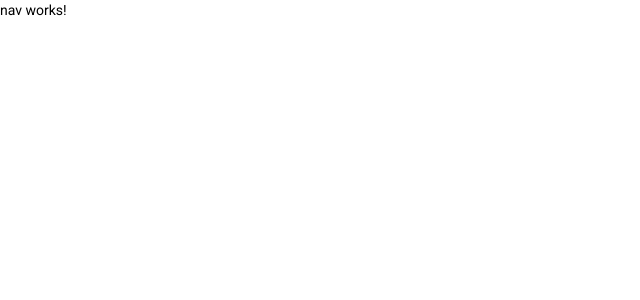
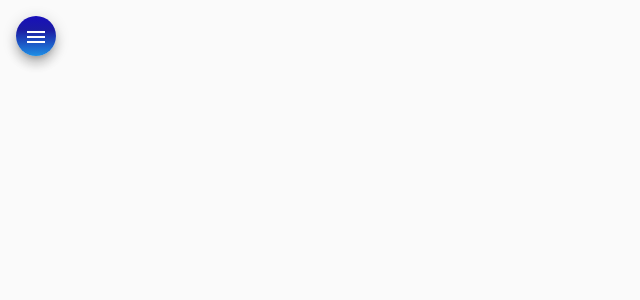
Before and after one commit to 77KarteNascimento/helpdesk-frontend, an Angular app: page / in a window 1280 px wide. Shown: the top 300 px of the page, without its empty margins (0-640 px from the left). Built offline with nearby package versions, Linux system fonts and the light colour scheme.

Commit message:
adicionando o HTML e Css do componet nav

```diff
--- a/src/app/components/nav/nav.component.css
+++ b/src/app/components/nav/nav.component.css
@@ -0,0 +1,28 @@
+.container {
+    height: 100%;
+}
+
+.sidenav {
+    width: 13rem;
+    color: white;
+    background: linear-gradient(180deg, rgb(24, 15, 186) 0%, rgb(27, 27, 163) 35%, rgba(4, 130, 226, 0.893) 100%);
+}
+img {
+    width: 100%;
+    height: 7rem;
+    margin: .8rem auto 1rem auto;
+}
+
+.sidenav a {
+    color: white;
+}
+
+.sidenav i {
+    margin-right: .6rem;
+}
+
+.menu {
+    margin: 1rem 0 0 1rem;
+    color:white;
+    background: linear-gradient(180deg, rgb(24, 15, 186) 0%, rgb(27, 27, 163) 35%, rgba(4, 130, 226, 0.893) 100%);
+}
--- a/src/app/components/nav/nav.component.html
+++ b/src/app/components/nav/nav.component.html
@@ -1 +1,35 @@
-<p>nav works!</p>
+<mat-drawer-container class="container" autosize>
+    <mat-drawer #drawer class="sidenav" mode="side">
+        <img src="assets/img/side-image.svg" alt="Imagem de navegação">
+        <mat-nav-list class="nav-list">
+        <a mat-list-item routerLink="/">
+           <i class="material-icons">home</i>
+           Home
+        </a>
+        <a mat-list-item routerLink="/">
+            <i class="material-icons">account_circle</i>
+            Técnicos
+         </a>
+         <a mat-list-item routerLink="/">
+            <i class="material-icons">person</i>
+            Clientes
+         </a>
+         <a mat-list-item routerLink="/">
+            <i class="material-icons">code</i>
+            Github
+         </a>
+         <a mat-list-item routerLink="/">
+            <i class="material-icons">logout</i>
+            Logout
+         </a>
+
+     </mat-nav-list>
+    </mat-drawer>
+
+    <div class="sidenav-content">
+      <button class="menu mat-elevation-z8" (click)="drawer.toggle()" mat-icon-button>
+        <mat-icon>menu</mat-icon>
+      </button>
+    </div>
+
+  </mat-drawer-container>
```
Also changed, not shown: src/assets/img/side-image.svg (added).
